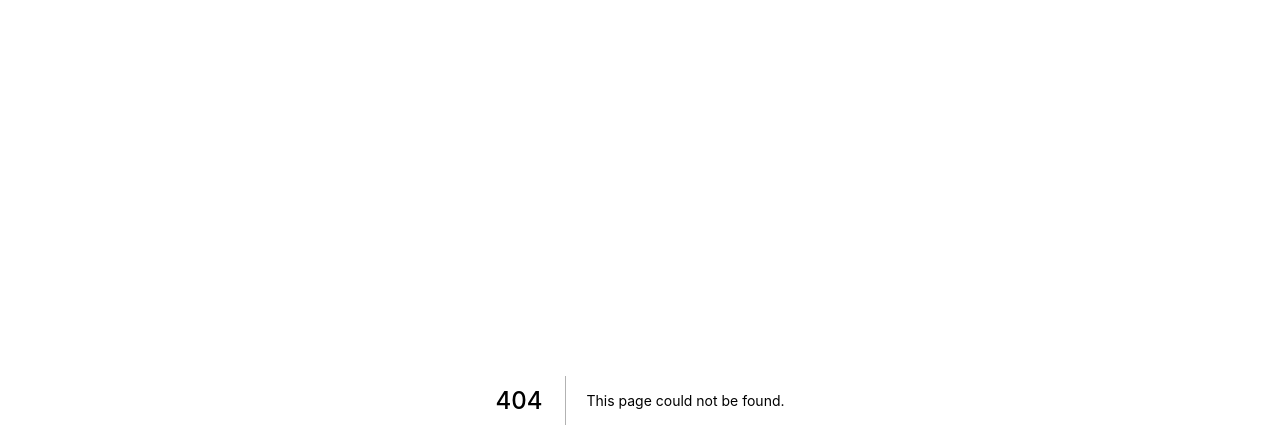
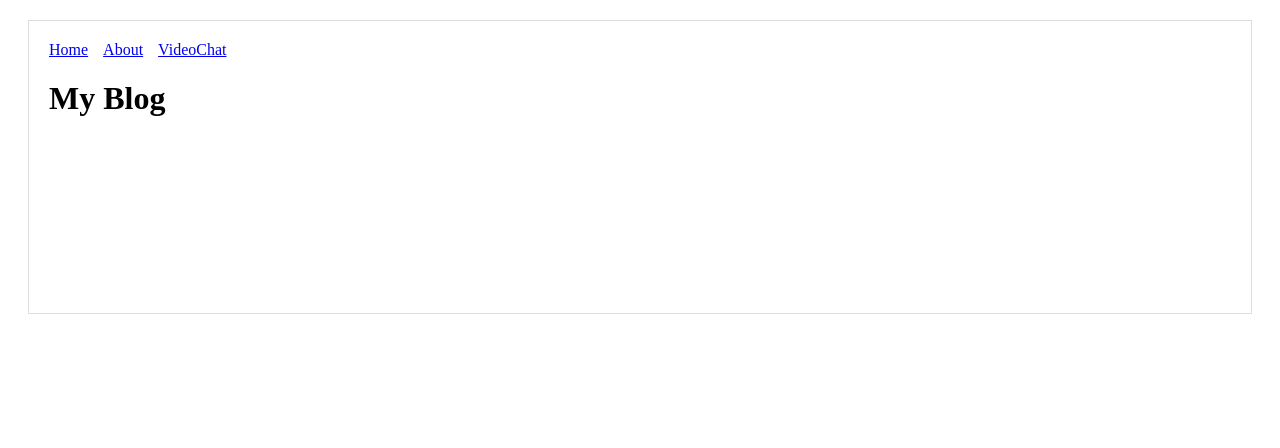
Before and after one commit to cashewnuts/Snellius, a Next.js app: page /video-chat in a window 1280 px wide. Before the commit this address had no page. Shown: the top 448 px of the page. Built offline with nearby package versions, Linux system fonts and the light colour scheme; no server answers.

Commit message:
[ADD]Video chat page.

```diff
--- a/components/Header.js
+++ b/components/Header.js
@@ -12,6 +12,9 @@ const Header = () => (
     <Link href="/about">
       <a style={linkStyle}>About</a>
     </Link>
+    <Link href="/video-chat">
+      <a>VideoChat</a>
+    </Link>
   </div>
 )
 
--- /dev/null
+++ b/components/VideoChatContainer.js
@@ -0,0 +1,51 @@
+import React, { Component } from 'react'
+import MediaHandler from '../helper/MediaHandler'
+
+export default class VideoChatContainer extends Component {
+
+  constructor() {
+    super()
+
+    this.state = {
+      hasMedia: false,
+      otherUserId: null,
+    }
+
+    this.mediaHandler = new MediaHandler()
+  }
+
+  async componentWillMount() {
+    let stream = await this.mediaHandler.getPermissions()
+    try {
+      this.setState({hasMedia: true})
+      this.myVideo.srcObject = stream
+    } catch (e) {
+      this.myVideo.src = URL.createObjectURL(stream)
+    }
+    this.myVideo.play()
+  }
+
+  setupPusher() {
+    this.pusher = new Pusher(APP_KEY, {
+      authEndpoint: '/pusher/auth',
+      cluster: 'ap2',
+      auth: {
+        params: this.user.id,
+        headers: {
+          'X-CSRF-Token': window.csrfToken,
+        }
+      }
+    })
+  }
+
+  render() {
+    return (
+      <div className="container">
+        <div className="video-container">
+          <video className="my-video" ref={(ref) => {this.myVideo = ref;}}></video>
+          <video className="user-video" ref={(ref) => {this.userVideo = ref;}}></video>
+        </div>
+      </div>
+    )
+  }
+}
--- /dev/null
+++ b/helper/MediaHandler.js
@@ -0,0 +1,11 @@
+
+export default class MediaHandler {
+  async getPermissions() {
+    try {
+      let stream = await navigator.mediaDevices.getUserMedia({video: true, audio: true})
+      return stream
+    } catch (e) {
+      throw new Error(`Unable to fetch stream ${e}`)
+    }
+  }
+}
--- /dev/null
+++ b/pages/video-chat.js
@@ -0,0 +1,12 @@
+import dynamic from 'next/dynamic'
+import Layout from '../components/MyLayout.js'
+const VideoChatContainer = dynamic(() => import('../components/VideoChatContainer'))
+
+export default function VideoChatRoom () {
+  return (
+    <Layout>
+      <h1>My Blog</h1>
+      <VideoChatContainer />
+    </Layout>
+  )
+}
```
